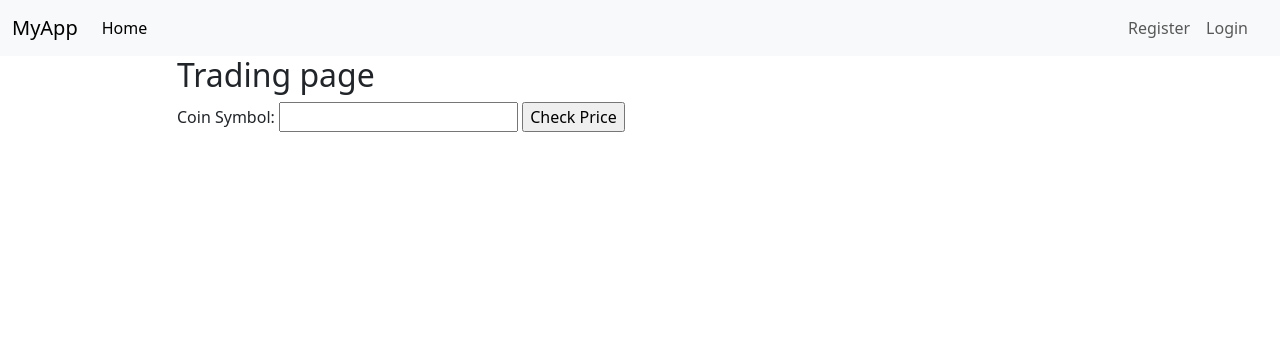
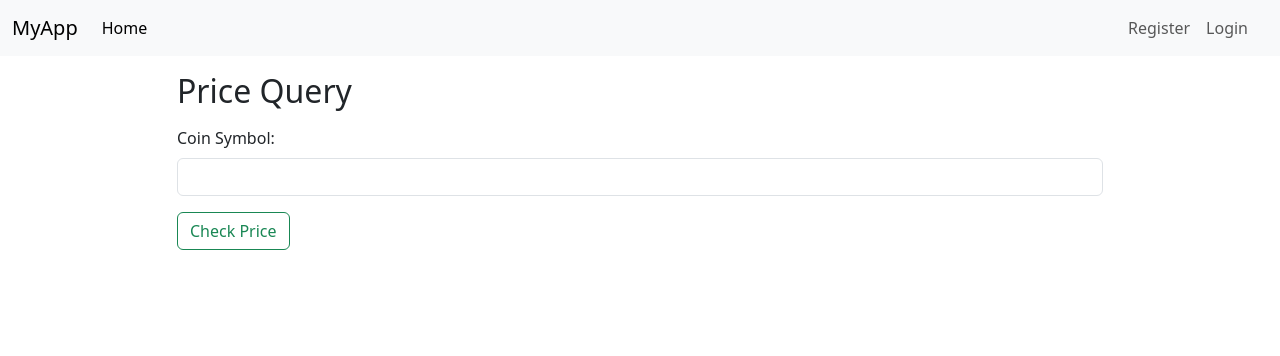
Before and after one commit to ramiqayya/final2, a Django app: page /trade in a window 1280 px wide. Shown: the top 356 px of the page. Run offline with Django 4.2, Linux system fonts and the light colour scheme.

Commit message:
add bootstrap styles

```diff
--- a/finalP/myapp/forms.py
+++ b/finalP/myapp/forms.py
@@ -3,6 +3,6 @@ from django import forms
 
 class AddCredit(forms.Form):
     amount = forms.DecimalField(
-        label='Amount', min_value=0, max_digits=10, decimal_places=2)
+        label='Amount', min_value=0, max_digits=10, decimal_places=2, widget=forms.TextInput(attrs={'class': 'form-control mb-3', 'autofocus': True}))
     transaction_type = forms.ChoiceField(
-        choices=[('deposit', 'Deposit'), ('withdraw', 'Withdraw')])
+        choices=[('deposit', 'Deposit'), ('withdraw', 'Withdraw')], widget=forms.Select(attrs={'class': 'form-control form-floating form-select'}))
--- a/finalP/myapp/templates/myapp/portfolio.html
+++ b/finalP/myapp/templates/myapp/portfolio.html
@@ -2,13 +2,13 @@
 
 {%block body%}
 
-<h1>this is the profile page of {{user.username|title}}</h1>
+<h1 class="mt-3">{{user.username|title}} Portfolio</h1>
 <h2>Balance: {{balance}}</h2>
 <form action="{% url 'portfolio'%}" method="POST">
     {%csrf_token%}
 
     {{form}}
-    <input type="submit" value="Deposit/Withdraw" name="" id="">
+    <input class="btn btn-outline-primary mt-3" type="submit" value="Deposit/Withdraw" name="" id="">
 
 
 </form>
--- a/finalP/myapp/templates/myapp/trade.html
+++ b/finalP/myapp/templates/myapp/trade.html
@@ -2,12 +2,12 @@
 
 {%block body%}
 
-<h2>Trading page</h2>
+<h2 class="mt-3 mb-3">Price Query</h2>
 
 <form action="{%url 'trade'%}">
-    <label for="symbol">Coin Symbol:</label>
-    <input type="text" name="symbol" id="symbol">
-    <input type="submit" value="Check Price" name="check">
+    <label class="form-label" for="symbol">Coin Symbol:</label>
+    <input class="form-control mb-3 " type="text" name="symbol" id="symbol">
+    <input class="btn btn-outline-success" type="submit" value="Check Price" name="check">
 </form>
 
 {%if price%}
--- a/finalP/myapp/views.py
+++ b/finalP/myapp/views.py
@@ -245,7 +245,7 @@ def trade(request):
 
 
             })
-        except (KeyError, ValueError):
+        except (KeyError, IndexError):
 
             return render(request, "myapp/error.html", {
                 "code": 404,
```
Also changed, not shown: finalP/db.sqlite3.
